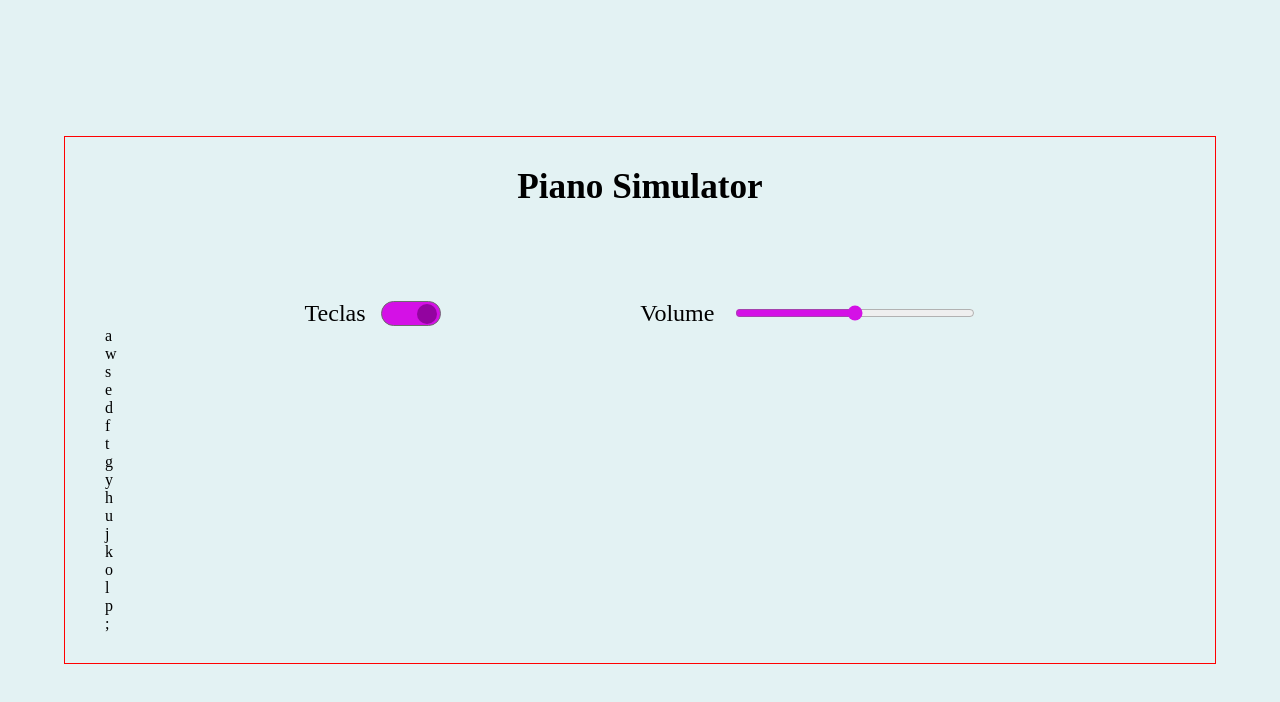
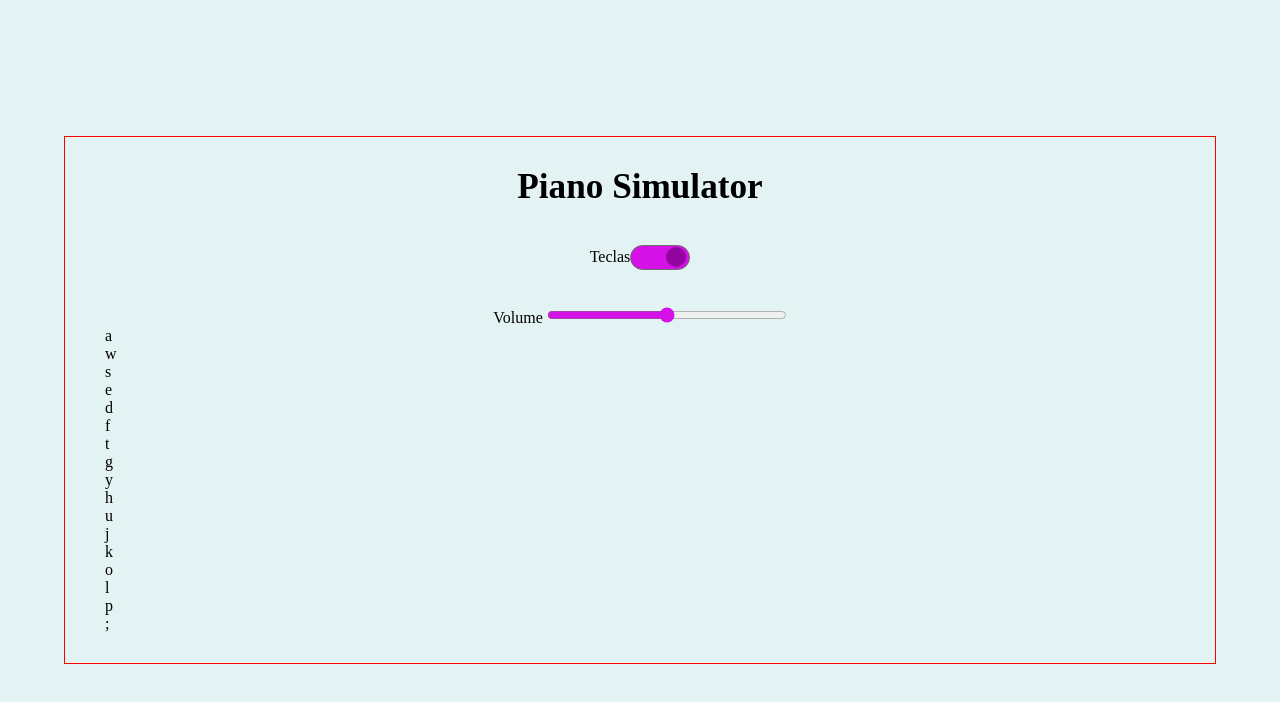
Before and after one commit to alves-victor/piano-simulator, a plain HTML site: page index.html in a window 1280 px wide. Drawn offline with Linux system fonts and the light colour scheme.

Commit message:
ajuste na estrutura do header

```diff
--- a/index.html
+++ b/index.html
@@ -4,6 +4,11 @@
     <meta charset="UTF-8">
     <meta name="viewport" content="width=device-width, initial-scale=1.0">
     <title>Piano Simulator</title>
+
+
+    <link rel="preconnect" href="https://fonts.googleapis.com">
+    <link rel="preconnect" href="https://fonts.gstatic.com" crossorigin>
+    <link href="https://fonts.googleapis.com/css2?family=Poppins:wght@100;200;300;700&display=swap" rel="stylesheet">
 
     <link rel="stylesheet" href="./src/styles/reset.css">
     <link rel="stylesheet" href="./src/styles/main.css ">
@@ -13,18 +18,15 @@
     <div class="container">
         <header>
             <h2>Piano Simulator</h2>
-            <div class="options">
 
-                <div class="column keys-toggle">
-                    <span> Teclas </span>
-                    <input checked type="checkbox">
-                </div>
+            <div class="keys-toggle">
+                <span> Teclas </span>
+                <input checked type="checkbox">
+            </div>
 
-                <div class="column volume">
-                    <span> Volume </span>
-                    <input type="range">
-                </div>
-
+            <div class="volume">
+                <span> Volume </span>
+                <input type="range">
             </div>
         </header>
 
```
